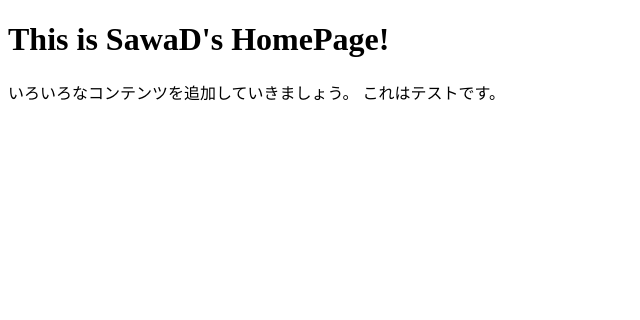
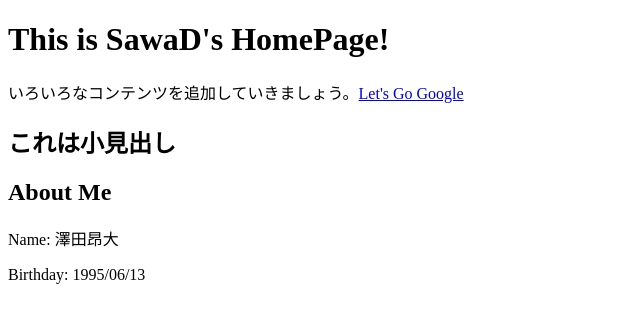
Before and after one commit to g-sawada/myWebsite, a plain HTML site: page index.html in a window 1280 px wide. Shown: the whole page, without its empty margins (0-640 px from the left). Drawn offline with Linux system fonts and the light colour scheme.

Commit message:
Add section

```diff
--- a/index.html
+++ b/index.html
@@ -1,11 +1,21 @@
 <!DOCTYPE html>
 <html lang="ja">
-  <head>
-      <title>My Site</title>
-  </head>
-  <body>
-      <h1>This is SawaD's HomePage!</h1>
-      いろいろなコンテンツを追加していきましょう。
-      これはテストです。
-  </body>
+<head>
+    <meta charset="UTF-8">
+    <meta name="viewport" content="width=device-width, initial-scale=1.0">
+    <title>Document</title>
+</head>
+<body>
+    <h1>This is SawaD's HomePage!</h1>
+    <p>いろいろなコンテンツを追加していきましょう。<a href="https://www.google.com/">Let's Go Google</a></p>
+
+    <h2>これは小見出し</h2>
+
+    <section>
+        <h1>About Me</h1>
+        <p>Name: 澤田昂大</p>
+        <p>Birthday: 1995/06/13</p>
+    </section>
+
+</body>
 </html>
```
